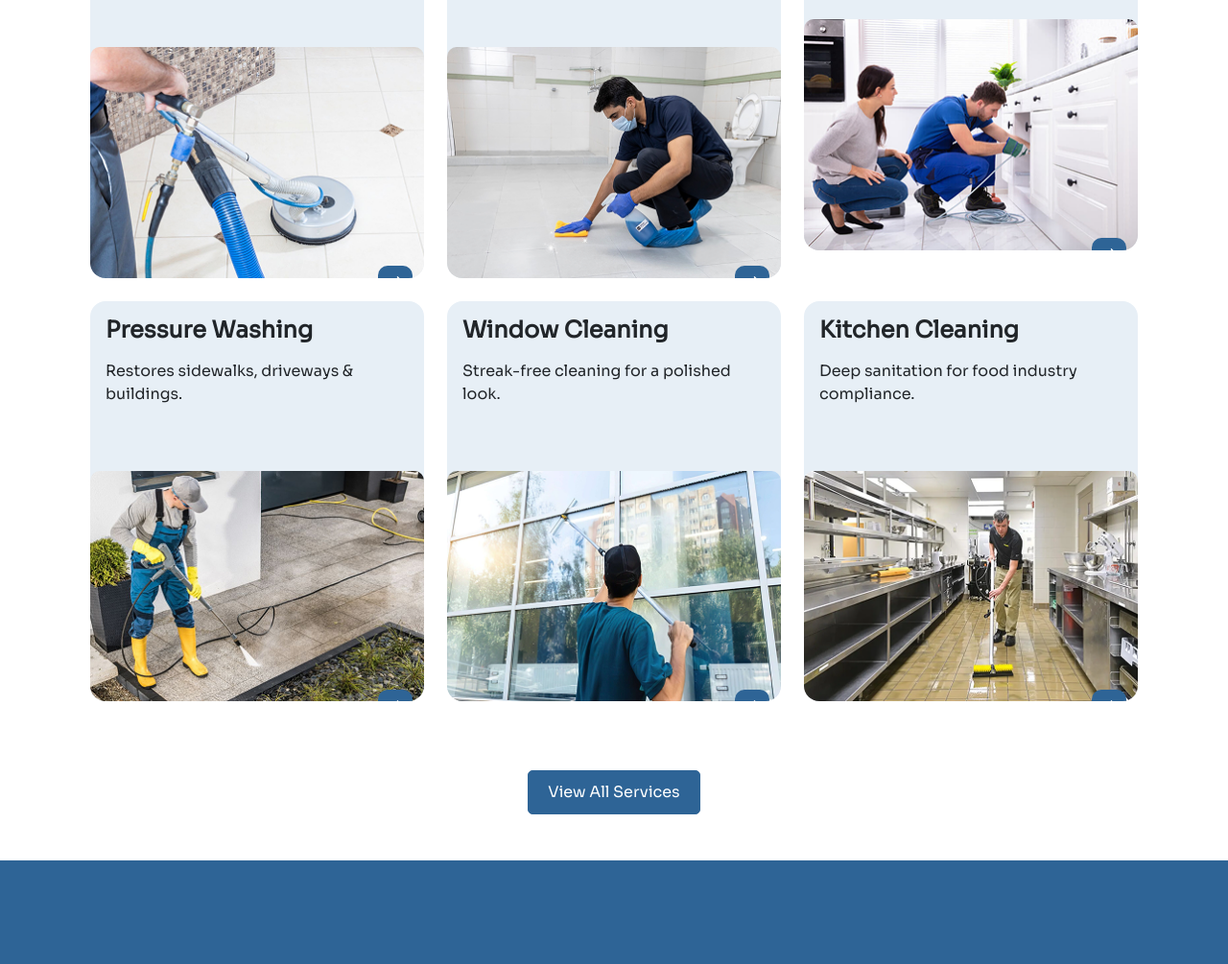
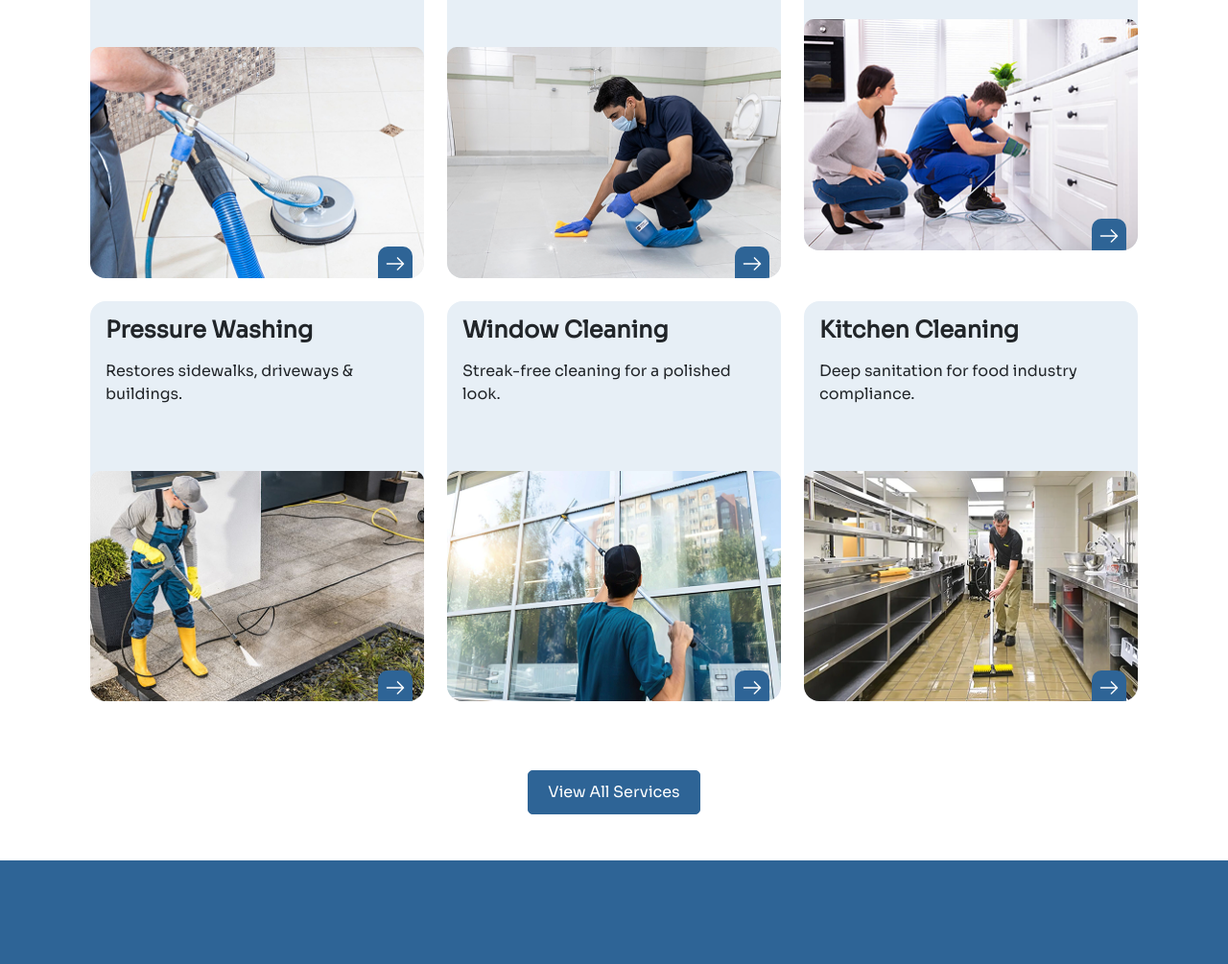
Before and after one commit to kashif365/ShinePro, a plain HTML site: page index.html in a window 1280 px wide. Shown: the part 2601-3606 px from the top of the page at 96% size. Drawn offline with nearby package versions, Linux system fonts and the light colour scheme.

Commit message:
fix card

```diff
--- a/style.css
+++ b/style.css
@@ -266,7 +266,7 @@ body {
 }
 .cleaning-card .card-body a img{
 position: relative !important;
-  top: 280px !important;
+  top: 260px !important;
   left: 90% !important;
 }
 .card p {
```
